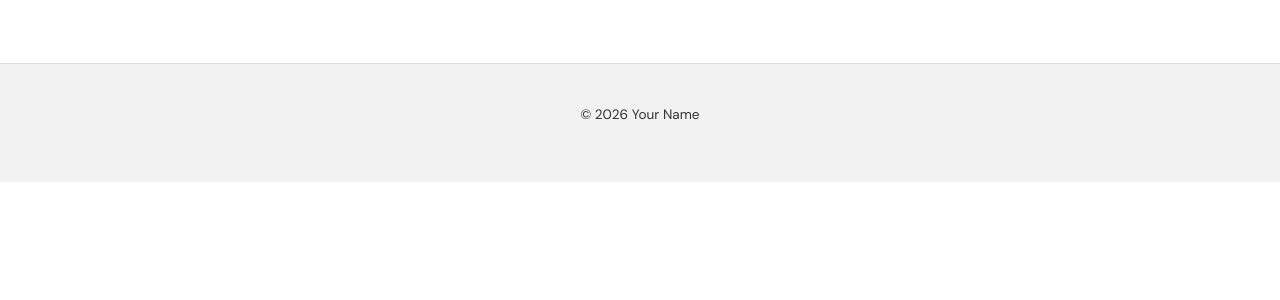
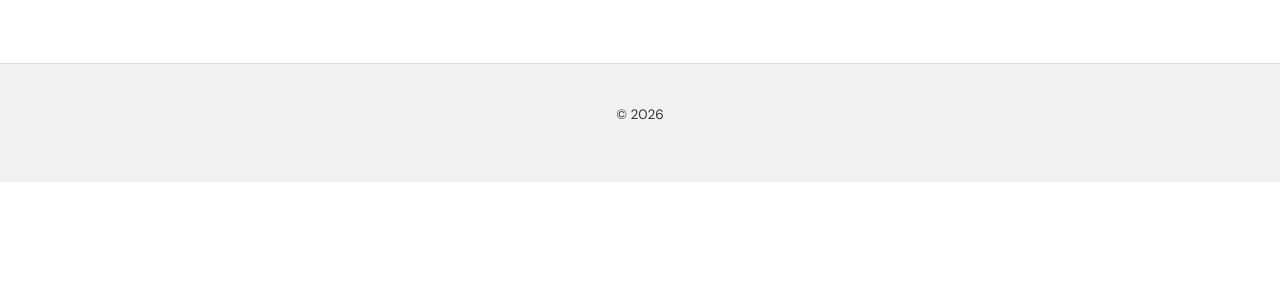
Before and after one commit to FredC19/Live-Voting-Platform, a Flask app: page / in a window 1280 px wide. Shown: the part 237-537 px from the top of the page. Run offline with Flask 3, Linux system fonts and the light colour scheme.

Commit message:
Changed footer contents

```diff
--- a/templates/base.html
+++ b/templates/base.html
@@ -78,7 +78,7 @@
   </main>
 
   <footer>
-    <p>&copy; 2026 Your Name</p>
+    <p>&copy; 2026</p>
   </footer>
 
 </body>
```
